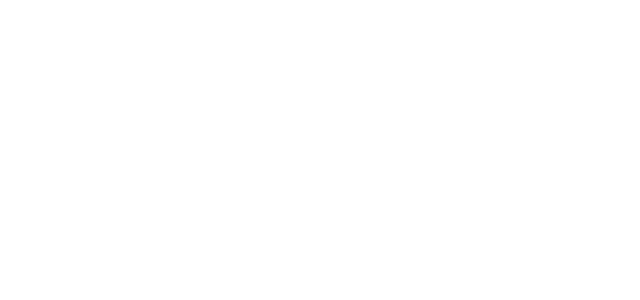
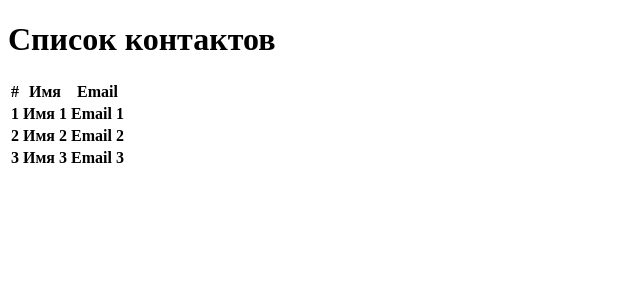
Before and after one commit to shirokikhdo/Contacts, a React (Create React App) app in the folder client/: page / in a window 1280 px wide. Shown: the top 300 px of the page, without its empty margins (0-640 px from the left). Built offline with nearby package versions, Linux system fonts and the light colour scheme.

Commit message:
Подготовка представления

```diff
--- a/client/src/App.css
+++ /dev/null
@@ -1,3 +0,0 @@
-.App {
-  text-align: center;
-}
--- a/client/src/App.js
+++ b/client/src/App.js
@@ -1,9 +1,39 @@
-import './App.css';
-
 function App() {
   return (
-    <div className="App">
-
+    <div>
+      <div>
+        <div>
+          <h1>Список контактов</h1>
+        </div>
+        <div>
+          <table>
+            <thead>
+              <tr>
+                <th>#</th>
+                <th>Имя</th>
+                <th>Email</th>
+              </tr>
+            </thead>
+            <tbody>
+              <tr>
+                <th>1</th>
+                <th>Имя 1</th>
+                <th>Email 1</th>
+              </tr>
+              <tr>
+                <th>2</th>
+                <th>Имя 2</th>
+                <th>Email 2</th>
+              </tr>
+              <tr>
+                <th>3</th>
+                <th>Имя 3</th>
+                <th>Email 3</th>
+              </tr>
+            </tbody>
+          </table>
+        </div>
+      </div>
     </div>
   );
 }
```
